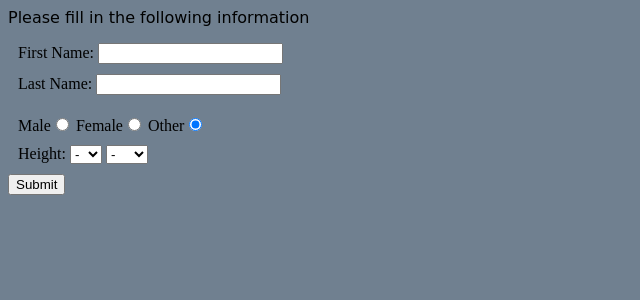
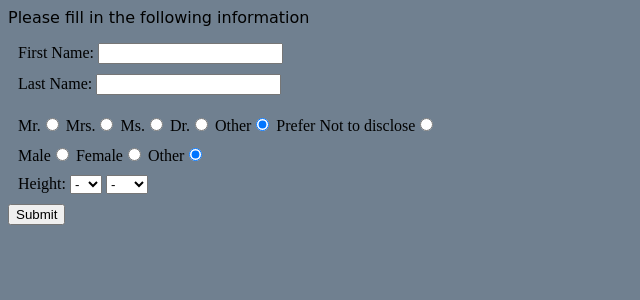
Before and after one commit to stormBandit/webStuff, a PHP site: page /enter_info_page.php in a window 1280 px wide. Shown: the top 300 px of the page, without its empty margins (0-640 px from the left). Run offline with PHP 8.4, Linux system fonts and the light colour scheme.

Commit message:
added the salutation option on the enterinfopage, and working on encorporating the info on page2.php, so that whent he information is not entered the output on the screen makes sense

```diff
--- a/enter_info_page.php
+++ b/enter_info_page.php
@@ -13,6 +13,15 @@
         <div class="inputWithBuffer">
             First Name: <input type="text" name="firstName" style="margin-bottom: 10px"> <br>
             Last Name: <input type="text" name="lastName" style="margin-bottom: 10px"> <br>
+        </div>
+
+        <div class="inputWithBuffer">
+            Mr.<input type="radio" name="salutation" value="Mr. ">
+            Mrs.<input type="radio" name="salutation" value="Mrs. ">
+            Ms.<input type="radio" name="salutation" value="Ms. ">
+            Dr.<input type="radio" name="salutation" value="Dr. ">
+            Other<input type="radio" name="salutation" value="0" checked>
+            Prefer Not to disclose<input type="radio" name="salutation" value="0">
         </div>
 
         <div class="inputWithBuffer">
--- a/page2.php
+++ b/page2.php
@@ -1,5 +1,6 @@
 <?php
-    echo 'Welcome ' .$_POST['firstName'] . ' ' . $_POST['lastName'] .' to the easiest online shopping experience <br>' ;
+    echo 'Welcome ' . $_POST['salutation'] . $_POST['firstName'] . ' ' . $_POST['lastName'] .' to the easiest online shopping experience <br>' ;
+    echo 'gender: ' . $_POST['gender'] . '<br>';
     echo 'gender: ' . $_POST['gender'] . '<br>';
     echo 'Height: ' . $_POST['height-ft'] . '\' ' . $_POST['height-inch'] . '" <br>';
 ?>
```
